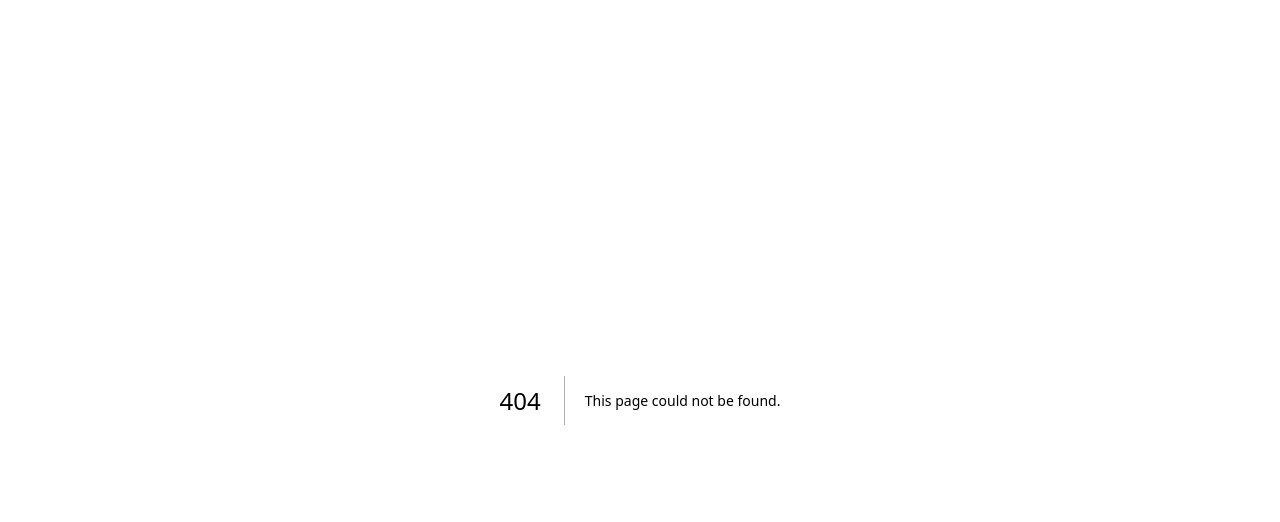
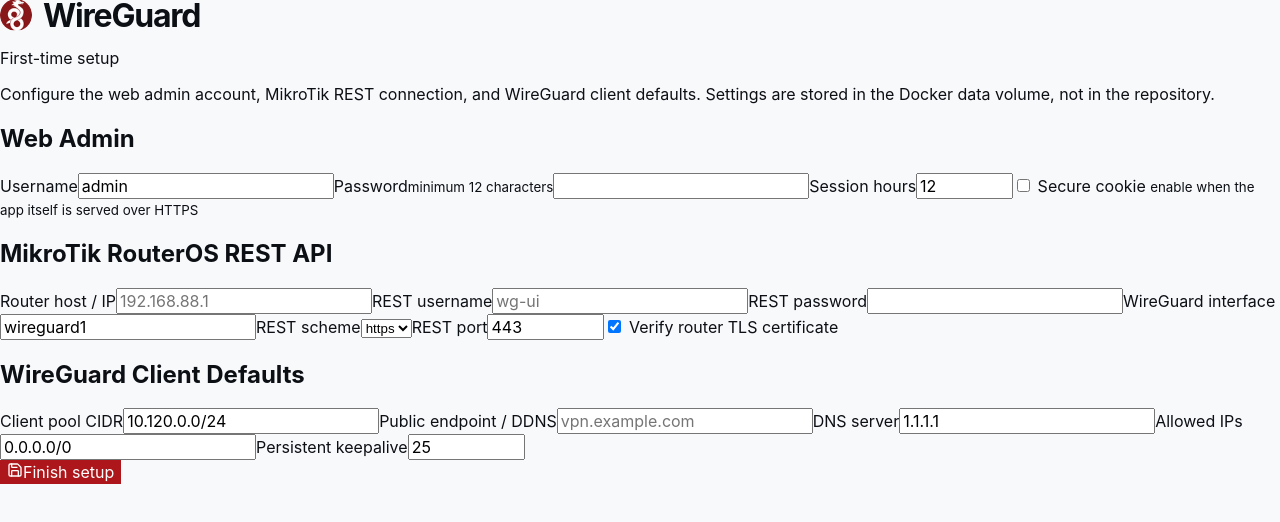
Before and after one commit to cloudymondaypm/MikroTik-WireGuard-UI, a Next.js app in the folder frontend/: page /setup in a window 1280 px wide. Before the commit this address had no page. Shown: the top 522 px of the page. Built offline with nearby package versions, Linux system fonts and the light colour scheme.

Commit message:
feat: add first-run setup wizard

```diff
--- /dev/null
+++ b/frontend/app/setup/page.tsx
@@ -0,0 +1,26 @@
+"use client";
+
+import { useRouter } from "next/navigation";
+import ConfigForm from "../config-form";
+
+export default function SetupPage() {
+  const router = useRouter();
+
+  return (
+    <main className="settings-shell">
+      <section className="settings-card">
+        <div className="settings-brand">
+          <div className="brand brand-login">
+            <span className="wire-mark"><img className="brand-logo" src="/logo.svg" alt="" aria-hidden="true" /></span>
+            <span>WireGuard</span>
+          </div>
+          <p>First-time setup</p>
+        </div>
+        <div className="setup-note">
+          Configure the web admin account, MikroTik REST connection, and WireGuard client defaults. Settings are stored in the Docker data volume, not in the repository.
+        </div>
+        <ConfigForm mode="setup" onSaved={() => router.replace("/login")} />
+      </section>
+    </main>
+  );
+}
```
